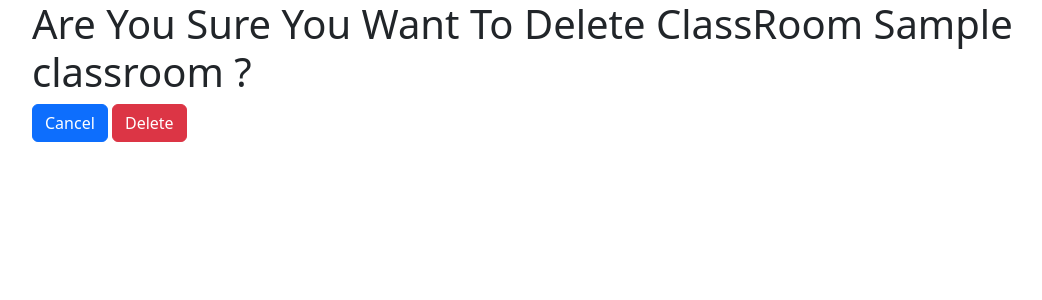
After one commit to beeplovebhandari/learn_django, a Django app: page /classroom/delete/1/ in a window 1280 px wide. The commit adds this page. Shown: the top 300 px of the page, without its empty margins (50-1092 px from the left). Run offline with Django 4.2, Linux system fonts and the light colour scheme; tables that the repository leaves empty hold one stand-in row (values such as "Sample post").

Commit message:
Crud Classroom

```diff
--- a/crud/templates/crud/classroom.html
+++ b/crud/templates/crud/classroom.html
@@ -28,8 +28,8 @@
         <th scope="row">{{forloop.counter}}</th>
         <td>{{classroom.name}}</td>
         <td>
-            <a class="btn btn-primary" href="#">Update</a>
-            <a class="btn btn-danger" href="#">Delete</a>
+            <a class="btn btn-primary" href="{% url 'classroom_update' classroom.id %}">Update</a>
+            <a class="btn btn-danger" href="{% url 'classroom_delete' classroom.id %}">Delete</a>
         </td>
       </tr>
       {% endfor %}
--- /dev/null
+++ b/crud/templates/crud/classroom_delete.html
@@ -0,0 +1,11 @@
+{% extends 'crud/base.html'%}
+
+{% block content %}
+<form method="post" action="{% url 'classroom_delete' classroom.id %}">
+    {% csrf_token %}
+    <h1> Are You Sure You Want To Delete ClassRoom {{ classroom.name }} ?</h1>
+    <a class="btn btn-primary" href="{% url 'crud_classroom' %}">Cancel</a>
+    <button type="submit" class="btn btn-danger">Delete</button>
+</form>
+
+{% endblock %}
--- a/crud/urls.py
+++ b/crud/urls.py
@@ -1,7 +1,9 @@
 from django.urls import path
-from .views import crud_classroom
+from .views import crud_classroom, classroom_delete, classroom_update
 
 
 urlpatterns=[
+    path("classroom/delete/<int:id>/", classroom_delete, name="classroom_delete"),
+    path("classroom/update/<int:id>/", classroom_update, name="classroom_update"),
     path("", crud_classroom, name= "crud_classroom")
 ]
--- a/crud/views.py
+++ b/crud/views.py
@@ -10,3 +10,20 @@ def crud_classroom(request):
     classrooms = ClassRoom.objects.all()
     return render(request, template_name= 'crud/classroom.html',
                   context ={"classrooms": classrooms, "title": "Classroom"})
+
+
+def classroom_delete(request, id):
+    classroom = ClassRoom.objects.get(id=id)
+    if request.method == "POST":
+        classroom.delete()
+        return redirect('crud_classroom')
+    return render(request, template_name="crud/classroom_delete.html", context={"classroom": classroom})
+
+def classroom_update(request, id):
+    classroom = ClassRoom.objects.get(id=id)
+    if request.method == "POST":
+        name= request.POST.get("name")
+        ClassRoom.objects.filter(id=id).update(name=name)
+        return redirect("crud_classroom")
+
+    return render(request, template_name="crud/classroom_update.html", context={"classroom": classroom})
```
Also changed, not shown: crud/templates/crud/classroom_update.html (added, +15 -0 lines).
